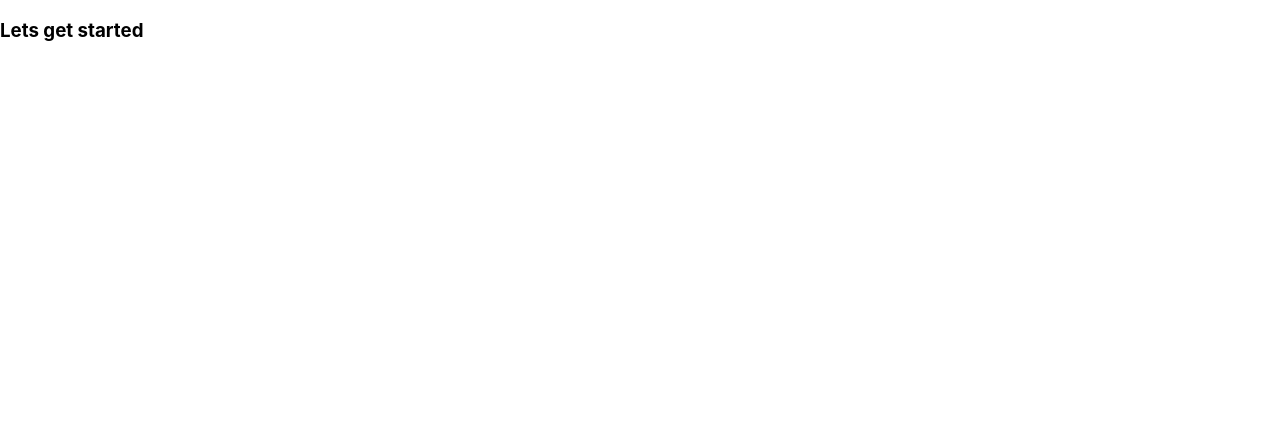
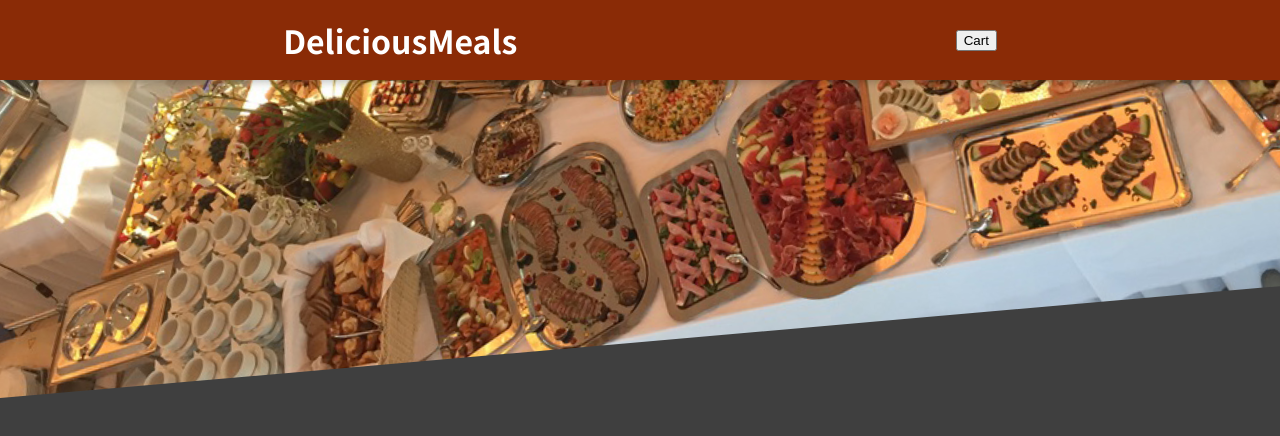
Before and after one commit to parvezaman/order-delicious, a React (Create React App) app: page / in a window 1280 px wide. Shown: the top 436 px of the page. Built offline with nearby package versions, Linux system fonts and the light colour scheme.

Commit message:
added header component

```diff
--- a/src/App.js
+++ b/src/App.js
@@ -1,11 +1,13 @@
 import logo from './logo.svg';
 import './App.css';
+import { Fragment } from 'react';
+import Header from './components/Layout/Header';
 
 function App() {
   return (
-    <div>
-      <h3>Lets get started</h3>
-    </div>
+    <Fragment>
+      <Header/>
+    </Fragment>
   );
 }
 
--- /dev/null
+++ b/src/components/Layout/Header.js
@@ -0,0 +1,19 @@
+import React from 'react';
+import mealsImage from '../../assets/meals.jpg';
+import classes from './Header.module.css';
+
+const Header = () => {
+    return (
+        <>
+            <header className={classes.header}>
+                <h1>DeliciousMeals</h1>
+                <button>Cart</button>
+            </header>
+            <div className={classes['main-image']}>
+                <img src={mealsImage} alt="a table full of delicious food" />
+            </div>
+        </>
+    );
+};
+
+export default Header;
--- /dev/null
+++ b/src/components/Layout/Header.module.css
@@ -0,0 +1,29 @@
+.header {
+    position: fixed;
+    top: 0;
+    left: 0;
+    width: 100%;
+    height: 5rem;
+    background-color: #8a2b06;
+    color: white;
+    display: flex;
+    justify-content: space-around;
+    align-items: center;
+    padding: 0 5%;
+    box-shadow: 0 2px 8px rgba(0, 0, 0, 0.25);
+    z-index: 10;
+}
+
+.main-image {
+    width: 100%;
+    height: 25rem;
+    z-index: 0;
+    overflow: hidden;
+}
+
+.main-image img {
+    width: 110%;
+    height: 100%;
+    object-fit: cover;
+    transform: rotateZ(-5deg) translateY(-4rem) translateX(-1rem);
+}
--- a/src/index.css
+++ b/src/index.css
@@ -1,4 +1,4 @@
-body {
+/* body {
   margin: 0;
   font-family: -apple-system, BlinkMacSystemFont, 'Segoe UI', 'Roboto', 'Oxygen',
     'Ubuntu', 'Cantarell', 'Fira Sans', 'Droid Sans', 'Helvetica Neue',
@@ -11,3 +11,19 @@
   font-family: source-code-pro, Menlo, Monaco, Consolas, 'Courier New',
     monospace;
 }
+ */
+
+@import url('https://fonts.googleapis.com/css2?family=Noto+Sans+JP:wght@400;700&display=swap');
+
+* {
+  box-sizing: border-box;
+}
+
+html {
+  font-family: 'Noto Sans JP', sans-serif;
+}
+
+body {
+  margin: 0;
+  background-color: #3f3f3f;
+}
```
Also changed, not shown: src/assets/meals.jpg (added).
